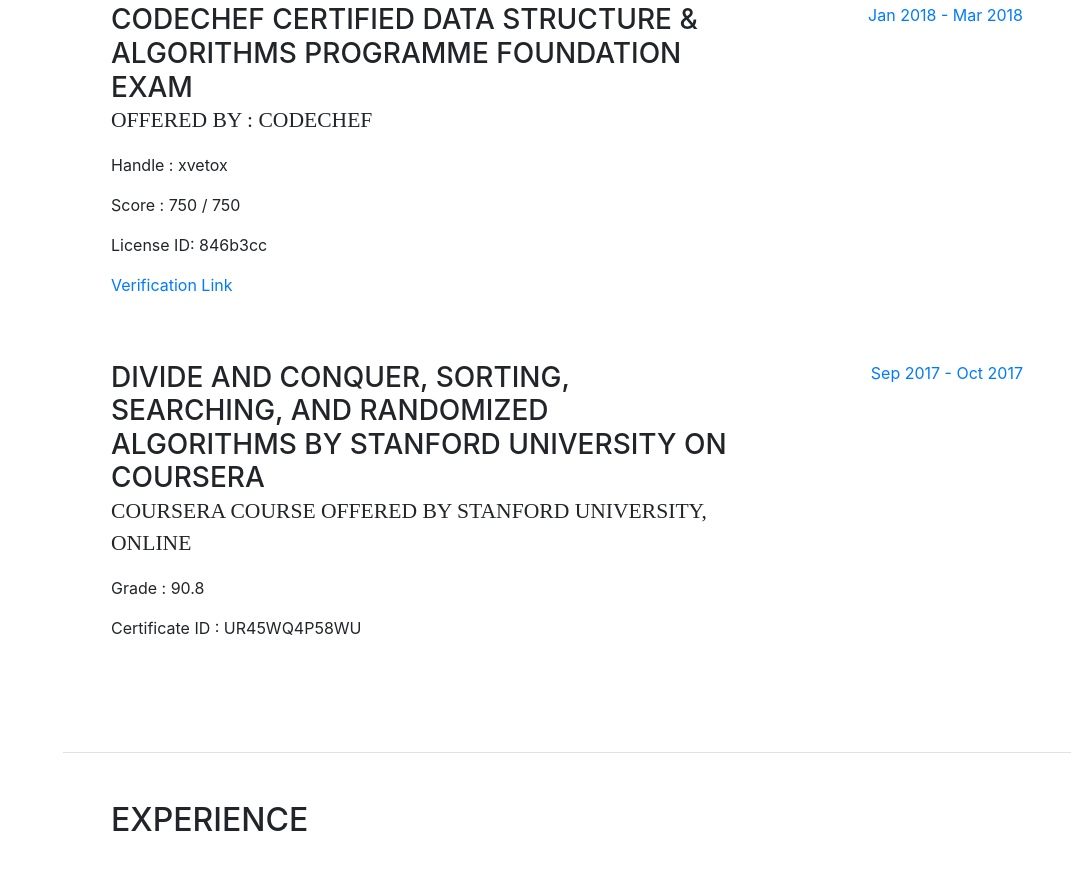
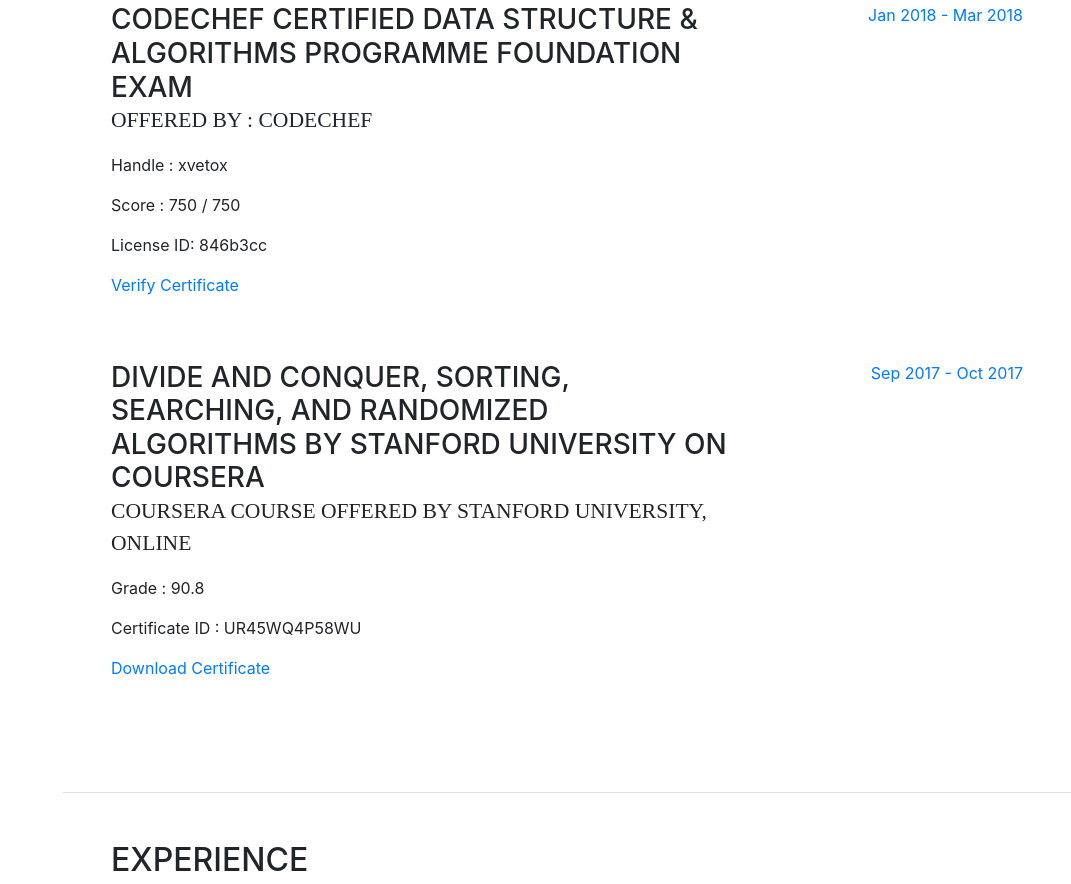
Before and after one commit to KarthikeyanM-1997/Vetox.github.io, a website with bundled scripts: page index.html in a window 1280 px wide. Shown: the part 1731-2615 px from the top of the page, without its empty margins (209-1280 px from the left). Built offline with nearby package versions, Linux system fonts and the light colour scheme; a web font is replaced by a local one.

Commit message:
=Cert final

```diff
--- a/index.html
+++ b/index.html
@@ -145,7 +145,7 @@
                         <p>Handle : xvetox
                         <p>Score : 750 / 750
                         <p>License ID: 846b3cc</div>
-                        <p><a target="_blank" href='https://www.codechef.com/certificates/verify'>Verification Link</a></p>
+                        <p><a target="_blank" href='https://www.codechef.com/certificates/verify'>Verify Certificate</a></p>
                         <p></p>
                     </div>
                     <div class="resume-date text-md-right">
@@ -158,6 +158,7 @@
                         <div class="subheading mb-3">Coursera Course Offered By Stanford University, Online</div>
                         <p>Grade : 90.8</p>
                         <p>Certificate ID : UR45WQ4P58WU</p>
+                        <p><a target="_blank" href='https://github.com/Vetox/Vetox.github.io/raw/master/Coursera%20UR45WQ4P58WU.pdf'>Download Certificate</a></p>
                     </div>
                     <div class="resume-date text-md-right">
                         <span class="text-primary">Sep 2017 - Oct 2017</span>
```
